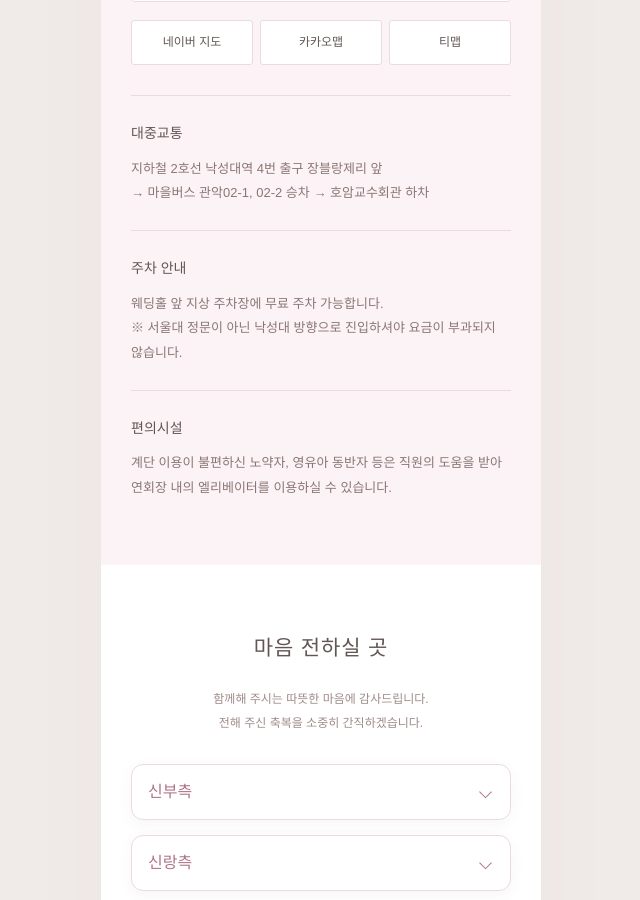
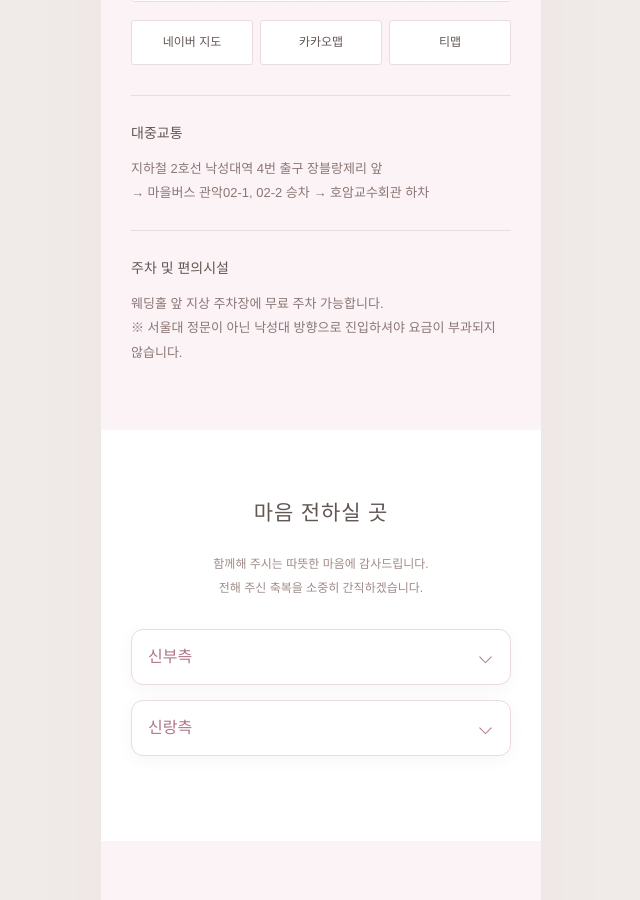
Before and after one commit to yuriandhoon/wedding, a Jekyll site: the page built from yuri/index.html, in a window 1280 px wide and 900 px high, scrolled down 2942 px. Shown: the whole window, without its empty margins (319-959 px from the left). Built offline with Jekyll 4.4.1, drawn with Linux system fonts in a browser that asks for light colours; some web fonts are replaced.

Commit message:
Update invitation.html

```diff
--- a/_layouts/invitation.html
+++ b/_layouts/invitation.html
@@ -106,12 +106,8 @@
             <p data-bind="venue.transport"></p>
           </article>
           <article>
-            <h3>주차 안내</h3>
+            <h3>주차 및 편의시설</h3>
             <p data-bind="venue.parking"></p>
-          </article>
-          <article>
-            <h3>편의시설</h3>
-            <p data-bind="venue.elevator"></p>
           </article>
         </div>
       </section>
```
